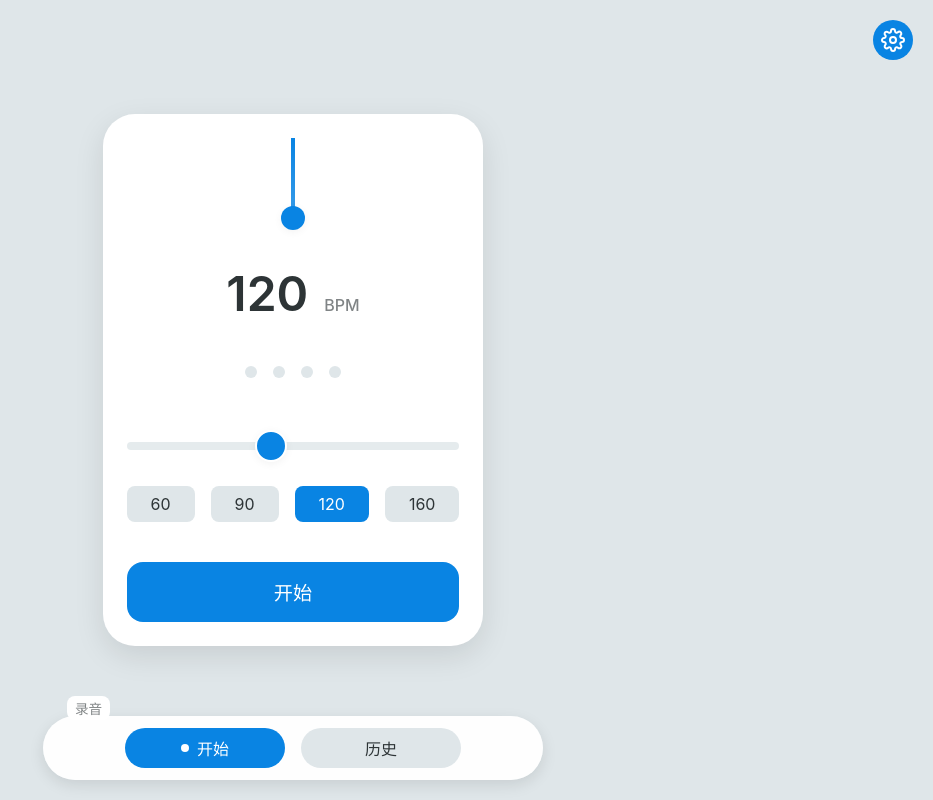
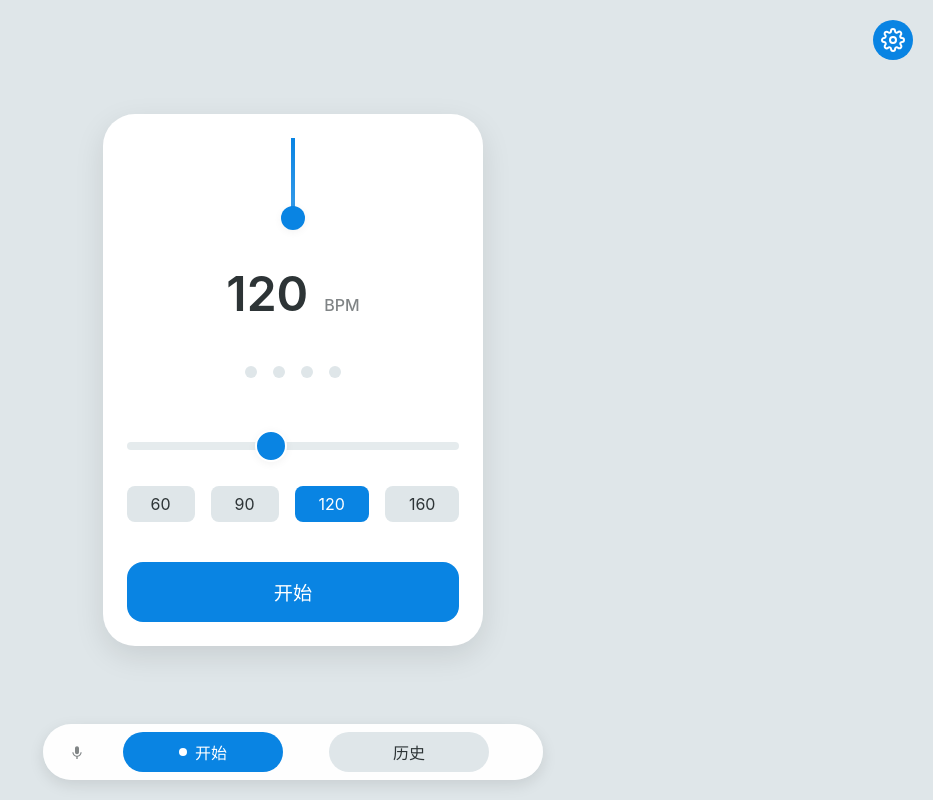
Before and after one commit to iola1999/metronome, a React (Vite) app: page / in a window 1280 px wide. Shown: the whole page, without its empty margins (347-1280 px from the left). Built offline with nearby package versions, Linux system fonts and the light colour scheme.

Commit message:
chore: more design

```diff
--- a/package.json
+++ b/package.json
@@ -13,6 +13,7 @@
     "@emotion/styled": "^11.11.0",
     "react": "^18.2.0",
     "react-dom": "^18.2.0",
+    "react-icons": "^5.3.0",
     "zustand": "^5.0.1"
   },
   "devDependencies": {
--- a/src/components/RecordingManager.tsx
+++ b/src/components/RecordingManager.tsx
@@ -11,6 +11,7 @@ import {
   RecordingsCount,
   RecordingLabel,
 } from "../styles/components/RecordingStyles";
+import { MdMic } from "react-icons/md";
 
 interface RecordingManagerProps {
   onPlaybackStart: () => void;
@@ -301,7 +302,9 @@ export const RecordingManager = ({
   return (
     <RecordingControlsContainer>
       <RecordingMainControls>
-        <RecordingLabel>录音</RecordingLabel>
+        <RecordingLabel>
+          <MdMic size={16} />
+        </RecordingLabel>
         <RecordButton
           recording={isRecording}
           onClick={isRecording ? stopRecording : startRecording}
--- a/src/styles/components/RecordingStyles.ts
+++ b/src/styles/components/RecordingStyles.ts
@@ -15,15 +15,15 @@ export const RecordingControlsContainer = styled.div`
 `;
 
 export const RecordingMainControls = styled.div`
-  display: flex;
+  display: grid;
+  grid-template-columns: 40px 1fr 1fr;
   gap: 16px;
   align-items: center;
-  justify-content: center;
   background: ${({ theme }) => `${theme.colors.surface}f2`};
-  padding: ${({ theme }) => `${theme.spacing.sm} ${theme.spacing.md}`};
+  padding: ${({ theme }) => `${theme.spacing.xs} ${theme.spacing.md}`};
   border-radius: ${({ theme }) => theme.borderRadius.full};
   box-shadow: ${({ theme }) => theme.shadows.md};
-  height: 64px;
+  height: 56px;
   width: 100%;
   max-width: 500px;
   margin: 0 auto;
@@ -33,18 +33,17 @@ export const RecordingMainControls = styled.div`
 `;
 
 export const RecordingLabel = styled.span`
-  position: absolute;
-  left: 24px;
-  top: -20px;
-  font-size: 0.85rem;
+  display: flex;
+  align-items: center;
+  justify-content: center;
   color: ${({ theme }) => theme.colors.primary}99;
-  background: ${({ theme }) => theme.colors.surface};
-  padding: 2px 8px;
-  border-radius: ${({ theme }) => theme.borderRadius.sm};
+  width: 20px;
+  height: 20px;
+  margin-top: 2px;
 `;
 
 export const RecordButton = styled.button<{ recording: boolean }>`
-  flex: 1;
+  height: 40px;
   min-width: 120px;
   max-width: 160px;
   display: inline-flex;
@@ -55,13 +54,11 @@ export const RecordButton = styled.button<{ recording: boolean }>`
   border-radius: ${({ theme }) => theme.borderRadius.full};
   border: none;
   font-size: 16px;
-  height: 40px;
   white-space: nowrap;
   transition: all 0.3s ease;
   background: ${({ theme, recording }) =>
     recording ? theme.colors.error : theme.colors.accent};
   color: white;
-  position: relative;
 `;
 
 export const RecordIcon = styled.span`
@@ -90,7 +87,7 @@ export const RecordTime = styled.div`
 `;
 
 export const ShowRecordingsButton = styled.button`
-  flex: 1;
+  height: 40px;
   min-width: 120px;
   max-width: 160px;
   display: inline-flex;
@@ -101,7 +98,6 @@ export const ShowRecordingsButton = styled.button`
   border-radius: ${({ theme }) => theme.borderRadius.full};
   border: none;
   font-size: 16px;
-  height: 40px;
   white-space: nowrap;
   transition: ${({ theme }) => theme.transitions.default};
   background: ${({ theme }) => theme.colors.background};
```
Also changed, not shown: 1 other file (tests, documents, lock files or other folders).
